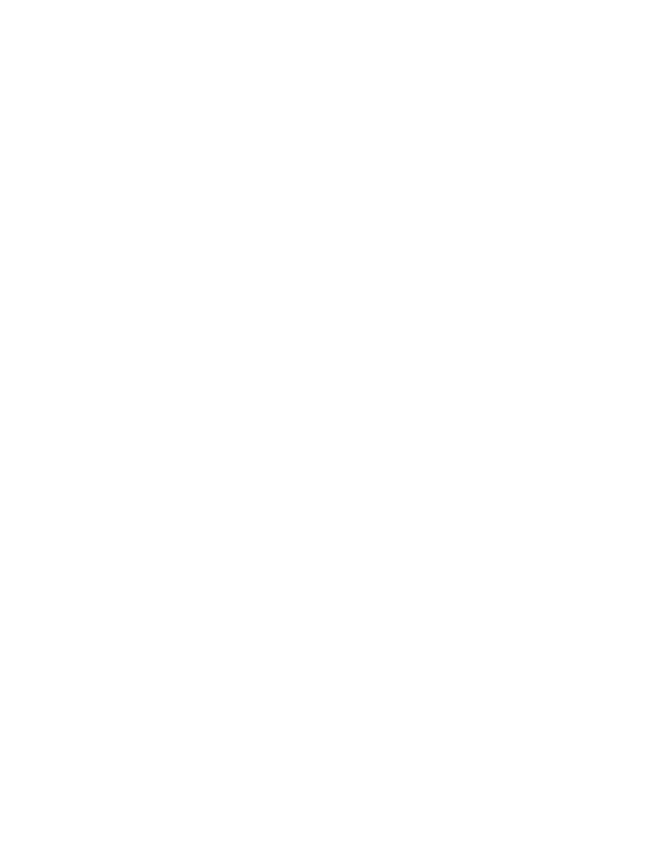
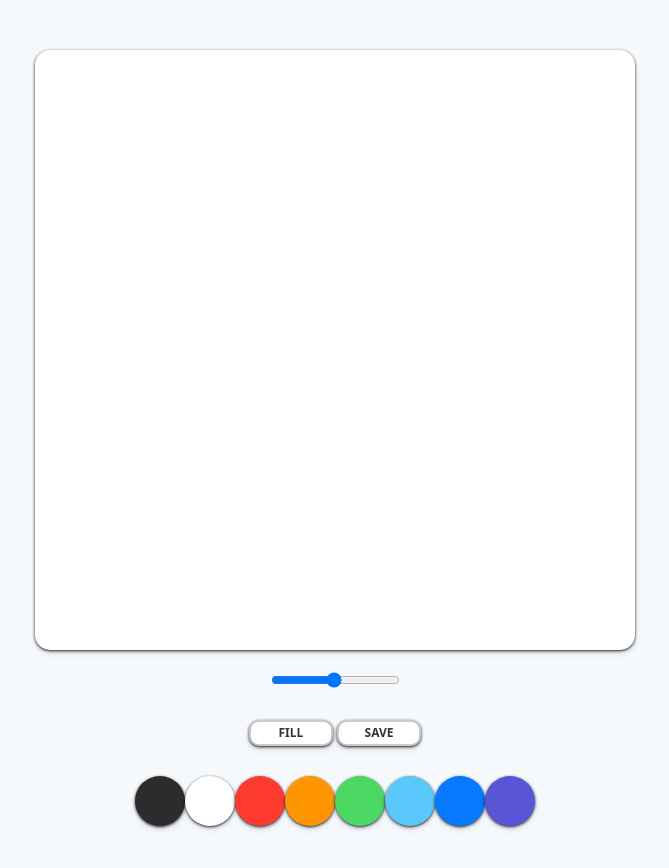
Before and after one commit to leechangwook92/PaintingJS, a plain HTML site: page index.html in a window 1280 px wide. Shown: the whole page, without its empty margins (305-974 px from the left). Before the commit the page ends 800 px from the top, so only its background shows below. Drawn offline with Linux system fonts and the light colour scheme.

Commit message:
css Setting  Commit

```diff
--- a/index.html
+++ b/index.html
@@ -5,11 +5,38 @@
     <meta http-equiv="X-UA-Compatible" content="IE=edge">
     <meta name="viewport" content="width=device-width, initial-scale=1.0">
     <title>PaintJS</title>
+    <link rel="stylrsheet" href="reset.css">
     <link rel="stylesheet" href="style.css">
 
 </head>
 <body>
-
+    <canvas id="jsCanvas" class="canvas"></canvas>
+    <div class="controls">
+        <div class="controls_range">
+            <input
+            type="range"
+            id="jsRange"
+            min="0.1"
+            max="5.0"
+            value="2.5"
+            step="0.1"
+            />
+        </div>
+        <div class="controls_btns">
+            <button id="jsMode">Fill</button>
+            <button id="jsSave">Save</button>
+        </div>
+        <div class="controls_colors" id="jsColors">
+            <div class="controls_color" style="background-color: #2c2c2c"></div>
+            <div class="controls_color" style="background-color: white"></div>
+            <div class="controls_color" style="background-color: #ff3b30"></div>
+            <div class="controls_color" style="background-color: #ff9500"></div>
+            <div class="controls_color" style="background-color: #4cd963"></div>
+            <div class="controls_color" style="background-color: #5ac8fa"></div>
+            <div class="controls_color" style="background-color: #0579ff"></div>
+            <div class="controls_color" style="background-color: #5856d6"></div>
+        </div>
+    </div>
     <script src="app.js"></script>
 </body>
 </html>
--- /dev/null
+++ b/reset.css
@@ -0,0 +1,43 @@
+html, body, div, span, applet, object, iframe,
+h1, h2, h3, h4, h5, h6, p, blockquote, pre,
+a, abbr, acronym, address, big, cite, code,
+del, dfn, em, img, ins, kbd, q, s, samp,
+small, strike, strong, sub, sup, tt, var,
+b, u, i, center,
+dl, dt, dd, ol, ul, li,
+fieldset, form, label, legend,
+table, caption, tbody, tfoot, thead, tr, th, td,
+article, aside, canvas, details, embed,
+figure, figcaption, footer, header, hgroup,
+menu, nav, output, ruby, section, summary,
+time, mark, audio, video {
+	margin: 0;
+	padding: 0;
+	border: 0;
+	font-size: 100%;
+	font: inherit;
+	vertical-align: baseline;
+}
+/* HTML5 display-role reset for older browsers */
+article, aside, details, figcaption, figure,
+footer, header, hgroup, menu, nav, section {
+	display: block;
+}
+body {
+	line-height: 1;
+}
+ol, ul {
+	list-style: none;
+}
+blockquote, q {
+	quotes: none;
+}
+blockquote:before, blockquote:after,
+q:before, q:after {
+	content: '';
+	content: none;
+}
+table {
+	border-collapse: collapse;
+	border-spacing: 0;
+}
--- a/style.css
+++ b/style.css
@@ -0,0 +1,63 @@
+@import "reset.css";
+body {
+    background-color: #f6f9fc;
+    font-family: system-ui, -apple-system, BlinkMacSystemFont, 'Segoe UI', Roboto, Oxygen, Ubuntu, Cantarell, 'Open Sans', 'Helvetica Neue', sans-serif;
+    display: flex;
+    flex-direction: column;
+    align-items: center;
+    padding: 50px 0;
+}
+
+.canvas {
+    width: 600px;
+    height: 600px;
+    background-color: #fff;
+    border-radius: 15px;
+    box-shadow: 0 4px 6px rgba(50, 50, 93, 0.11), 0 1px 3px rgba(0, 0, 0, 0.88);
+}
+
+.controls{
+    margin-top: 20px;
+    margin-bottom: 70px;
+    flex-direction: column;
+    align-items: center;
+    display: flex;
+}
+
+.controls .controls_btns{
+    margin-bottom: 30px;
+}
+
+.controls_btns button{
+    all: unset;
+    cursor: pointer;
+    background-color: #fff;
+    padding: 5px 0px;
+    width: 80px;
+    text-align: center;
+    border-radius: 10px;
+    box-shadow: 0 4px 6px rgba(50, 50, 93, 0.11), 0 1px 3px rgba(0, 0, 0, 0.88);
+    border: 2px solid rgba(0, 0, 0,0.2);
+    color:rgba(0, 0, 0,0.8);
+    text-transform: uppercase;
+    font-weight: 800;
+    font-size: 12px;
+}
+.controls_btns button:active{
+    transform: scale(0.98);
+}
+
+.controls .controls_range{
+    margin-bottom: 30px;
+}
+
+.controls .controls_colors{
+    display: flex;
+}
+.controls_colors .controls_color {
+    width:50px;
+    height:50px;
+    box-shadow: 0 4px 6px rgba(50, 50, 93, 0.11), 0 1px 3px rgba(0, 0, 0, 0.88);
+    border-radius: 25px;
+    cursor: pointer;
+}
```
